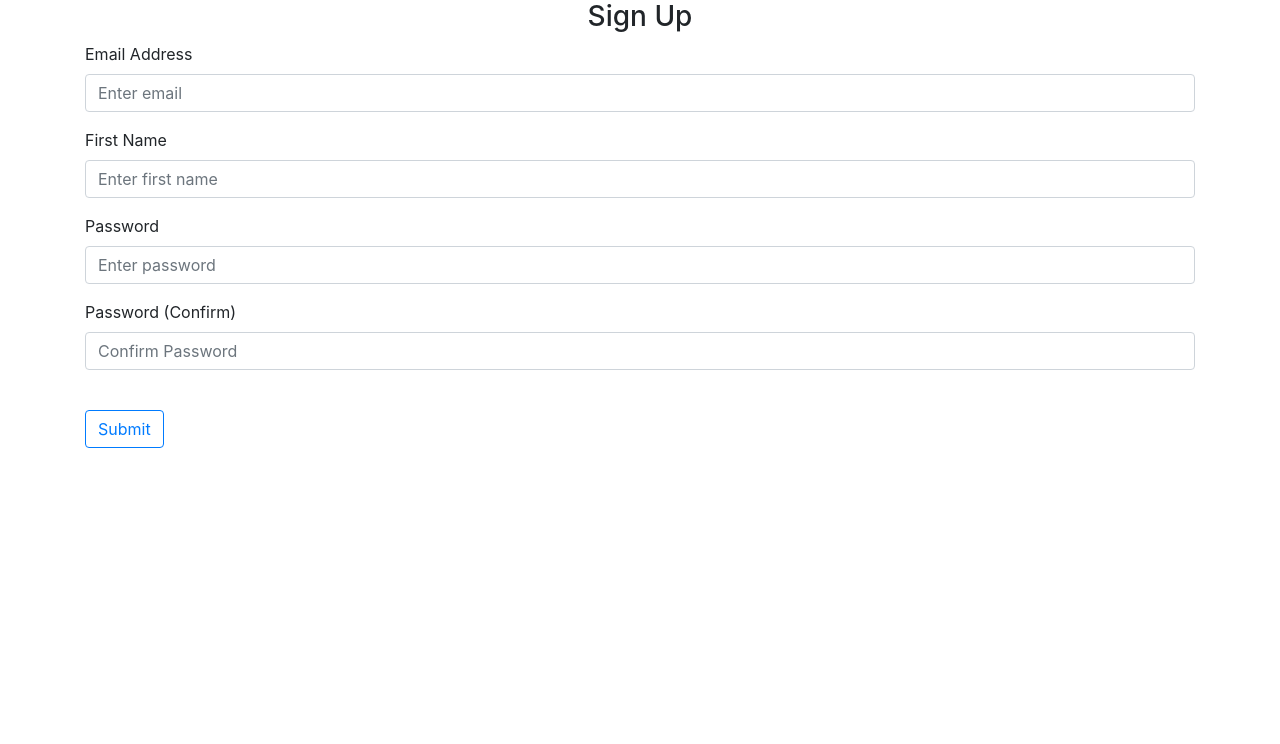
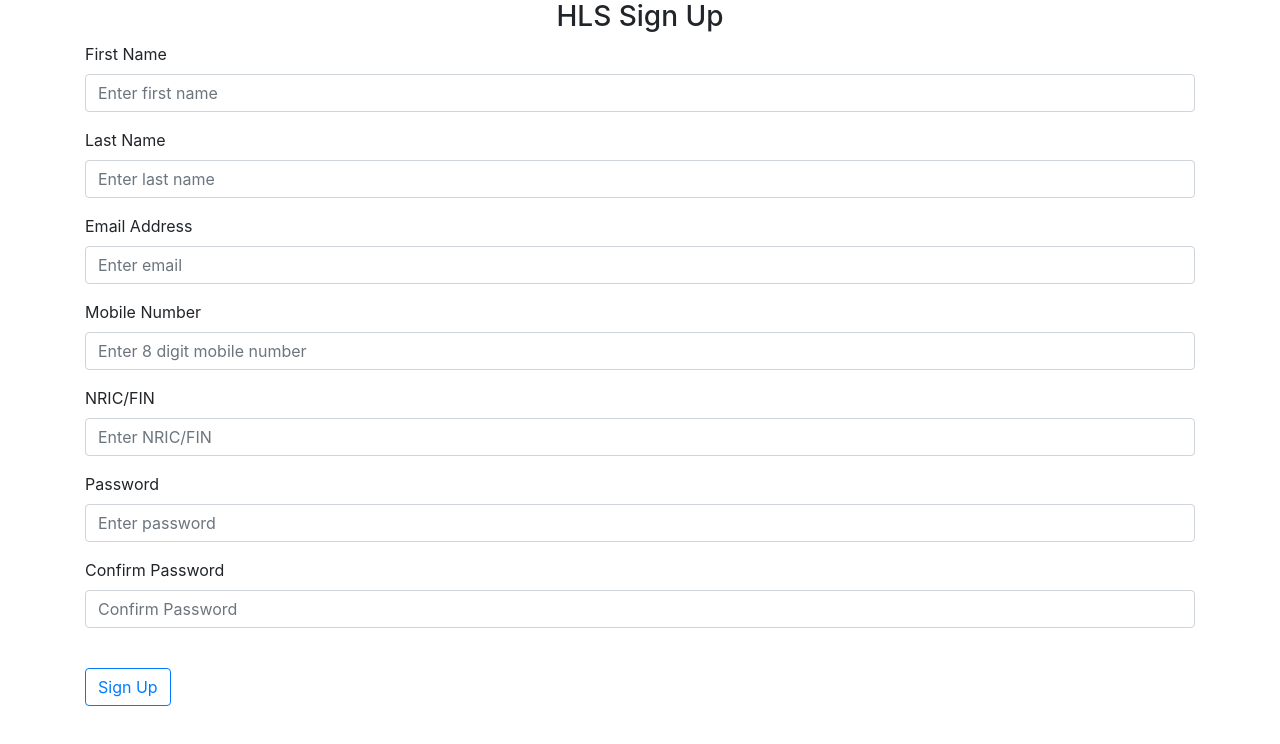
Before and after one commit to Xavier-NP/Healthty-Life-Style, a Flask app: page /sign-up in a window 1280 px wide. Shown: the part 56-800 px from the top of the page. Run offline with Flask 2, Linux system fonts and the light colour scheme; some libraries are stand-ins or nearby versions.

Commit message:
Added more singup fields and db model

```diff
--- a/Web App/website/auth.py
+++ b/Web App/website/auth.py
@@ -53,8 +53,12 @@ def logout():
 def sign_up():
     if request.method =='POST':
         # Get Data from HTML
+
+        first_name= request.form.get('firstName')
+        last_name= request.form.get('lastName')
         email= request.form.get('email')
-        first_name= request.form.get('firstName')
+        mobileNum = request.form.get('mobileNum')
+        nric = request.form.get('nric')
         password1= request.form.get('password1')
         password2= request.form.get('password2')
 
@@ -64,15 +68,21 @@ def sign_up():
             flash('Email already exists',category='error')
         elif len(email)<4: #Check if email is has more than 3 alphanumeric
             flash('Email must be greater than 3 Characters.', category='error')
-        elif len(first_name) <2: #check if name has more than 1 letters
+        elif len(first_name) <2: #check if first name has more than 1 letters
             flash('First Name must be more than 1 Character.', category='error')
+        elif len(last_name) <2: #check if last name has more than 1 letters
+            flash('Last Name must be more than 1 Character.', category='error')
+        elif len(mobileNum)!=8 or (mobileNum.isnumeric()==False):#ensure number is 8 digits, mobile number is numeric
+            flash('Enter a valid 8 digit mobile number', category = 'error')
+        elif len(nric)!=9:#ensure ic entered is 9 char
+            flash('Enter a valid NRIC/FIN')
         elif len(password1)<7: #Check if password is more than 7 alphanumeric
             flash('Password must be at least 7 Characters', category='error')
         elif password1 != password2: #Check if password and confirm password is the same
             flash('Passwords dont\'t match.', category='error')
         else:
             #Add user to DB
-            new_user = User(email=email,first_name=first_name,password=generate_password_hash(password1,method='sha256'))
+            new_user = User(first_name=first_name, last_name=last_name, email=email, mobileNum=mobileNum, nric=nric, password=generate_password_hash(password1,method='sha256'))
             db.session.add(new_user)
             db.session.commit()
             login_user(new_user, remember=True) #Allows for website to remember user is logged in the current session
--- a/Web App/website/models.py
+++ b/Web App/website/models.py
@@ -9,6 +9,9 @@ class User(db.Model,UserMixin):
     email = db.Column(db.String(150),unique=True)
     password = db.Column(db.String(150))
     first_name = db.Column(db.String(150))
+    last_name = db.Column(db.String(150))
+    mobileNum = db.Column(db.String(8))
+    nric = db.Column(db.String(9))
     notes = db.relationship('Note')
 
 #Class Notes
--- a/Web App/website/templates/base.html
+++ b/Web App/website/templates/base.html
@@ -31,6 +31,7 @@
                     <a class="nav-item nav-link" id='note' href="/notes">Notes</a>
                     <a class="nav-item nav-link" id='userInfo' href="/user-info">User Info</a>
                     <a class="nav-item nav-link" id='logout' href="/logout">Logout</a>
+                    <a class="nav-item nav-link" id='about' href="/about">About</a>
                     {% else %}<!-- Routes accessible without login-->
                     <a class="nav-item nav-link" id='login' href="/login">Login</a>
                     <a class="nav-item nav-link" id='signUp' href="/sign-up">Sign-up</a>
--- a/Web App/website/templates/sign_up.html
+++ b/Web App/website/templates/sign_up.html
@@ -4,7 +4,28 @@
 <!--Content-->
 {%block content%}
 <form method="POST">
-  <h3 align="center">Sign Up</h3>
+  <h3 align="center">HLS Sign Up</h3>
+  <!--First Name-->
+  <div class="form-group">
+    <label for="firstName">First Name</label>
+    <input
+      type="text"
+      class="form-control"
+      id="firstName"
+      name="firstName"
+      placeholder="Enter first name"
+    />
+  </div>
+  <div class="form-group">
+    <label for="lastName">Last Name</label>
+    <input
+      type="text"
+      class="form-control"
+      id="lastName"
+      name="lastName"
+      placeholder="Enter last name"
+    />
+  </div>
   <!--Email-->
   <div class="form-group">
     <label for="email">Email Address</label>
@@ -16,15 +37,26 @@
       placeholder="Enter email"
     />
   </div>
-  <!--First Name-->
+  <!--Mobile number-->
   <div class="form-group">
-    <label for="firstName">First Name</label>
+    <label for="mobileNum">Mobile Number</label>
     <input
       type="text"
       class="form-control"
-      id="firstName"
-      name="firstName"
-      placeholder="Enter first name"
+      id="mobileNum"
+      name="mobileNum"
+      placeholder="Enter 8 digit mobile number"
+    />
+  </div>
+  <!--NRIC/FIN-->
+  <div class="form-group">
+    <label for="nric">NRIC/FIN</label>
+    <input
+      type="text"
+      class="form-control"
+      id="nric"
+      name="nric"
+      placeholder="Enter NRIC/FIN"
     />
   </div>
   <!--Password-->
@@ -40,7 +72,7 @@
   </div>
   <!--Confirm Password-->
   <div class="form-group">
-    <label for="password2">Password (Confirm)</label>
+    <label for="password2">Confirm Password</label>
     <input
       type="password"
       class="form-control"
@@ -50,6 +82,6 @@
     />
   </div>
   <br />
-  <button type="submit" class="btn btn-outline-primary">Submit</button>
+  <button type="submit" class="btn btn-outline-primary">Sign Up</button>
 </form>
 {% endblock %}
--- a/Web App/website/views.py
+++ b/Web App/website/views.py
@@ -33,7 +33,7 @@ def note():
 
 @views.route('/about')
 def about():
-    return render_template("about.html")
+    return render_template("about.html", user = current_user)
 
 #Delete Note
 @views.route('/delete-note',methods=['POST'])
```
Also changed, not shown: Web App/website/database.db.
